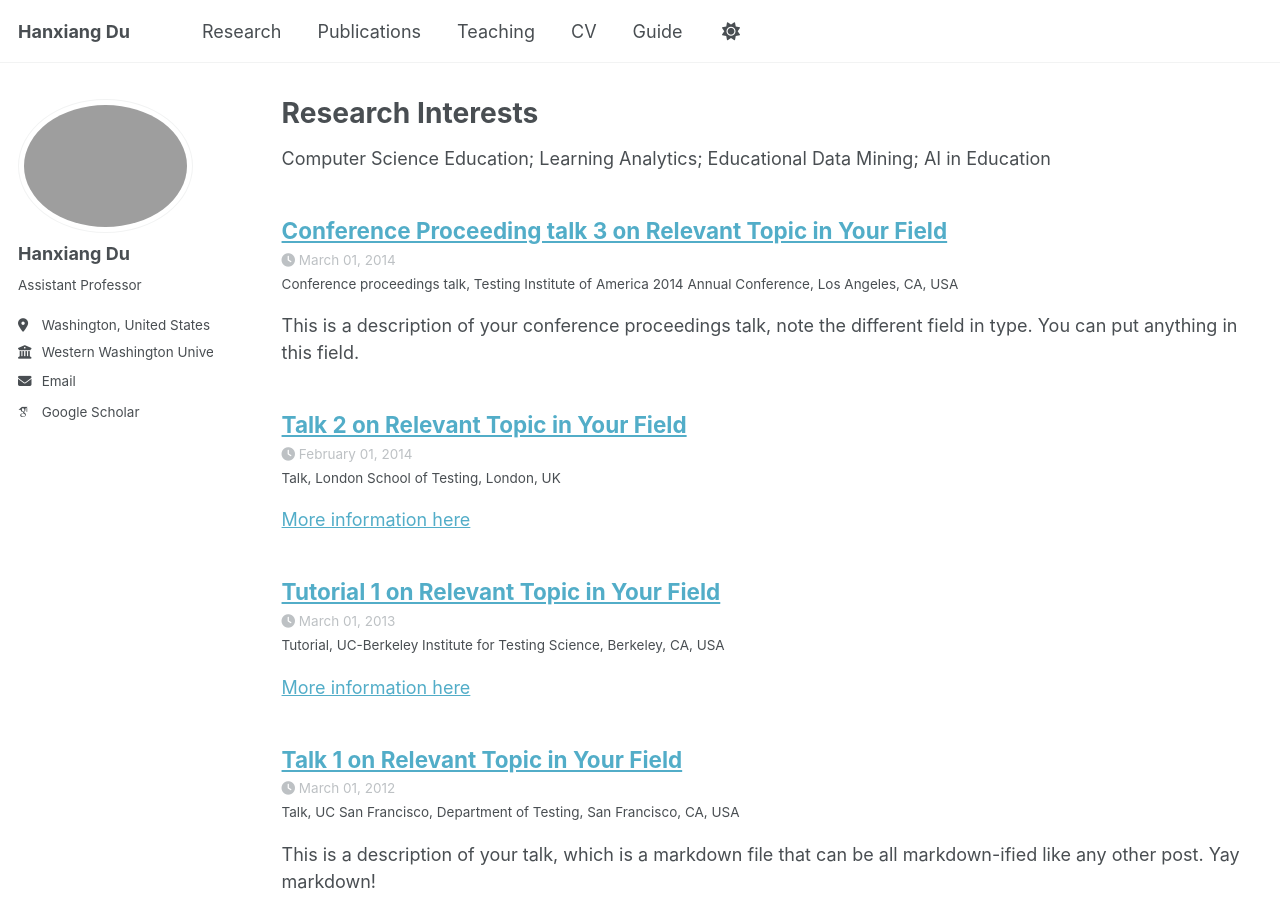
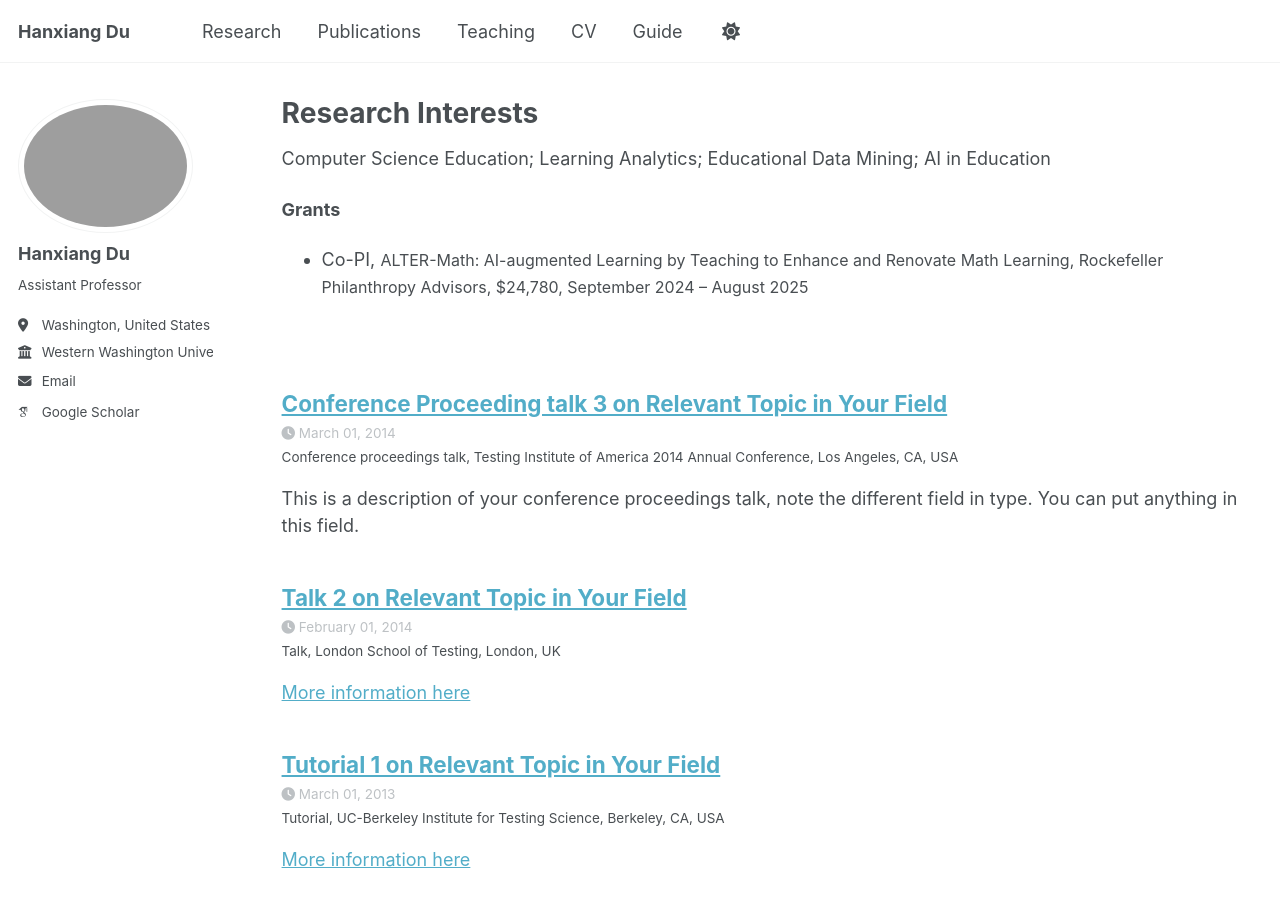
Before and after one commit to HXDU/HD.github.io, a Jekyll site: the page built from _pages/talks.html, in a window 1280 px wide and 900 px high. Built offline with Jekyll 4.4.1, drawn with Linux system fonts in a browser that asks for light colours; some web fonts are replaced; a script that is not in the unit is left out.

Commit message:
Update talks.html

```diff
--- a/_pages/talks.html
+++ b/_pages/talks.html
@@ -13,6 +14,12 @@ author_profile: true
 {% include base_path %}
 <p>Computer Science Education; Learning Analytics; Educational Data Mining; AI in Education</p>
 
+<p><strong>Grants</strong></p>
+<ul>
+    <li>Co-PI,&nbsp;<span style='font-size:16px;'>ALTER-Math: AI-augmented Learning by Teaching to Enhance and Renovate Math Learning, Rockefeller Philanthropy Advisors, $24,780, September 2024 &ndash; August 2025</span></li>
+</ul>
+<p><br></p>
+
 {% for post in site.talks reversed %}
   {% include archive-single-talk.html %}
 {% endfor %}
```
Also changed, not shown: other parts of _pages/talks.html (+1 -0 lines).
